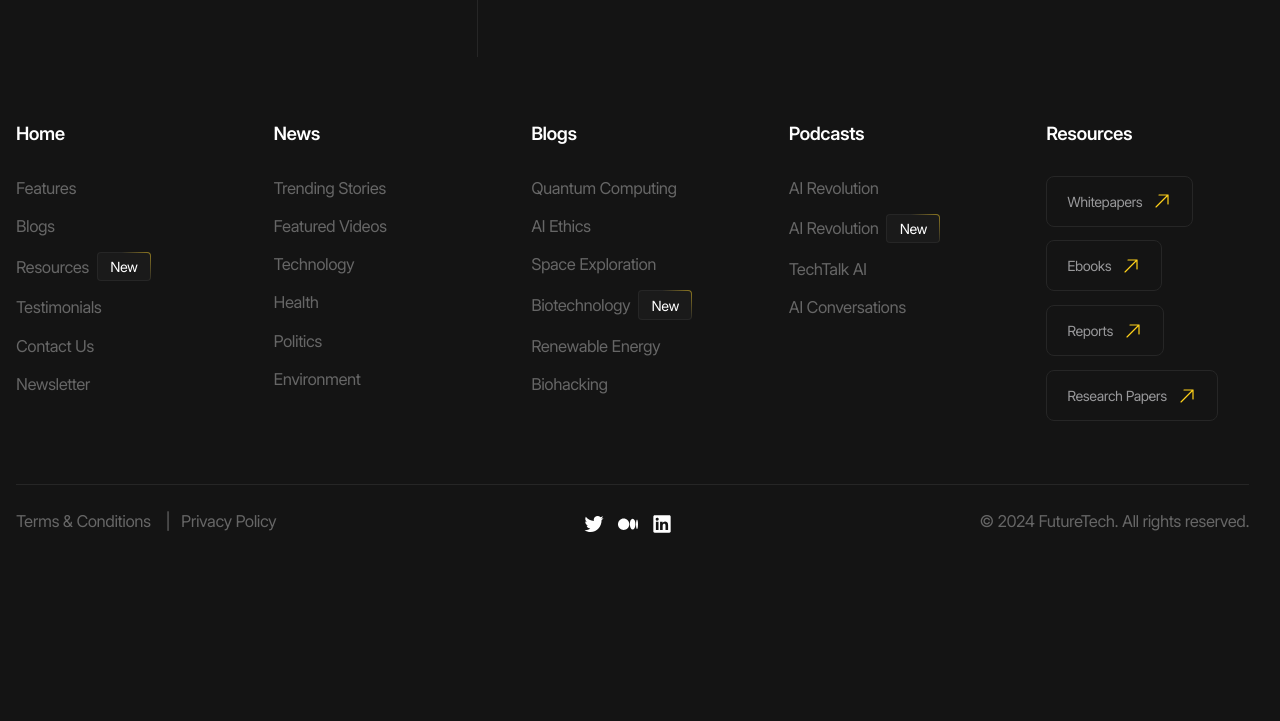
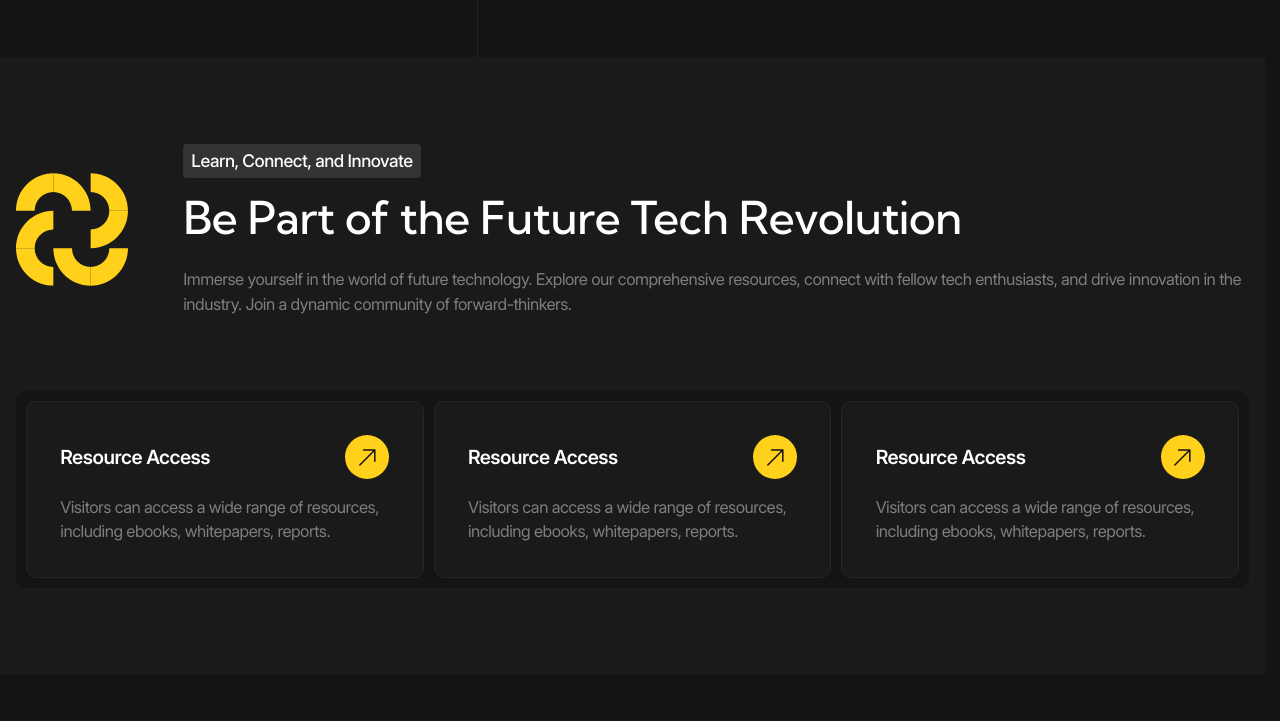
Before and after one commit to shaikouski-arkadzi/futureTech, a website built with Parcel: page contacts.html in a window 1280 px wide. Shown: the part 1199-1920 px from the top of the page. Before the commit the page ends 1757 px from the top, so only its background shows below. Built offline with nearby package versions, Linux system fonts and the light colour scheme.

Commit message:
Add About section on Contacts page

```diff
--- a/contacts.html
+++ b/contacts.html
@@ -295,6 +295,70 @@
           </div>
         </div>
       </section>
+
+      <section class="about" aria-labelledby="about-title">
+        <div class="about__inner container">
+          <header class="about__header">
+            <img
+              class="about__icon"
+              src="./images/about/icon.svg"
+              alt=""
+              width="150"
+              height="150"
+              loading="lazy"
+            />
+            <div class="about__info">
+              <p class="about__subtitle tag">Learn, Connect, and Innovate</p>
+              <h2 class="about__title" id="about-title">
+                Be Part of the Future Tech Revolution
+              </h2>
+            </div>
+            <div class="about__description">
+              <p>
+                Immerse yourself in the world of future technology. Explore our
+                comprehensive resources, connect with fellow tech enthusiasts,
+                and drive innovation in the industry. Join a dynamic community
+                of forward-thinkers.
+              </p>
+            </div>
+          </header>
+          <ul class="about__list">
+            <li class="about__item">
+              <a class="about-card tile" href="/">
+                <h3 class="about-card__title circle-icon">Resource Access</h3>
+                <div class="about-card__description">
+                  <p>
+                    Visitors can access a wide range of resources, including
+                    ebooks, whitepapers, reports.
+                  </p>
+                </div>
+              </a>
+            </li>
+            <li class="about__item">
+              <a class="about-card tile" href="/">
+                <h3 class="about-card__title circle-icon">Resource Access</h3>
+                <div class="about-card__description">
+                  <p>
+                    Visitors can access a wide range of resources, including
+                    ebooks, whitepapers, reports.
+                  </p>
+                </div>
+              </a>
+            </li>
+            <li class="about__item">
+              <a class="about-card tile" href="/">
+                <h3 class="about-card__title circle-icon">Resource Access</h3>
+                <div class="about-card__description">
+                  <p>
+                    Visitors can access a wide range of resources, including
+                    ebooks, whitepapers, reports.
+                  </p>
+                </div>
+              </a>
+            </li>
+          </ul>
+        </div>
+      </section>
     </main>
 
     <footer class="footer">
```
